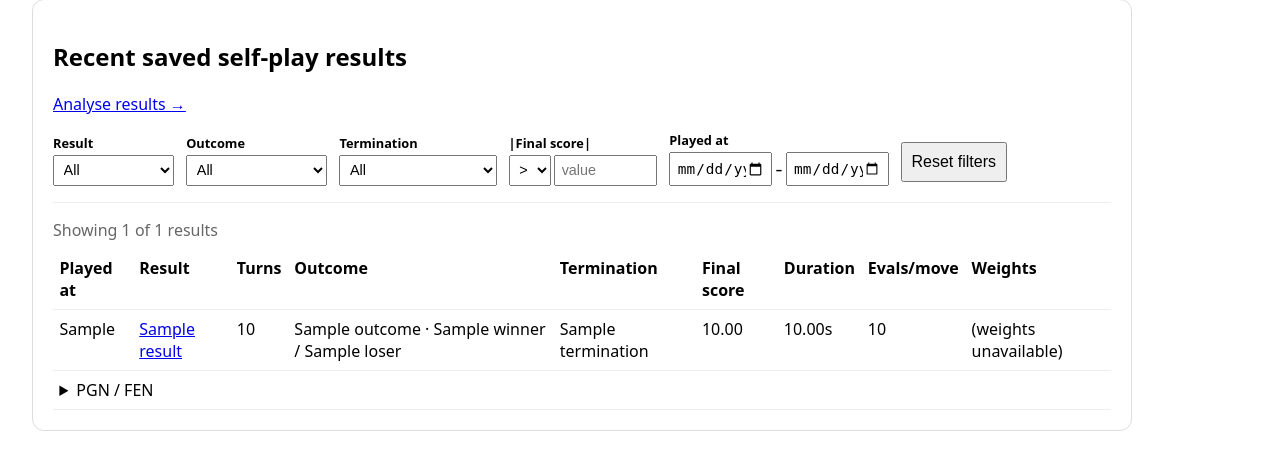
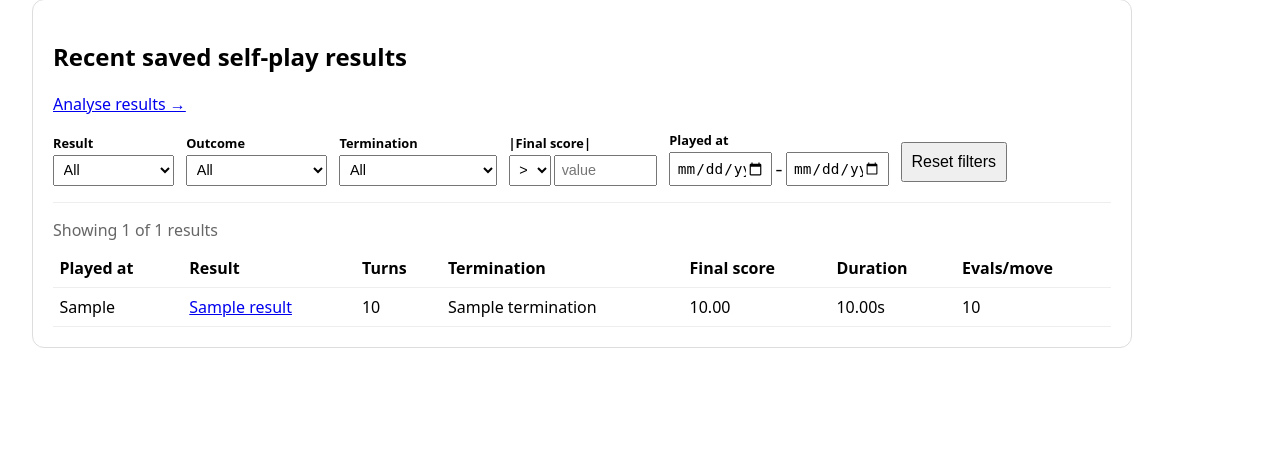
Before and after one commit to Marcus-Lion/chess-player-analyser, a FastAPI app: template app/templates/self_play.html in a window 1280 px wide. Shown: the part 1189-1652 px from the top of the page. After the commit the page ends 1537 px from the top, so only its background shows below. Run offline with FastAPI, Linux system fonts and the light colour scheme; the template is opened without the code that fills it: most values are stand-ins (such as "Sample title", 1, 10 or a date in 2020).

Commit message:
Remove unused columns (`Outcome` and `Weights`) from self-play table for streamlined UI.

```diff
--- a/app/templates/self_play.html
+++ b/app/templates/self_play.html
@@ -208,12 +208,10 @@
             <th>Played at</th>
             <th>Result</th>
             <th>Turns</th>
-            <th>Outcome</th>
             <th>Termination</th>
             <th>Final score</th>
             <th>Duration</th>
             <th>Evals/move</th>
-            <th>Weights</th>
           </tr>
         </thead>
         <tbody>
@@ -228,28 +226,10 @@
               <td>{{ row.played_at_display if row.played_at_display else row.played_at }}</td>
               <td><a href="/self-play/view/{{ row.run_id }}/{{ row.index }}">{{ row.result }}</a></td>
               <td>{{ row.plies }}</td>
-              <td>{{ row.outcome }}{% if row.winner %} · {{ row.winner }}{% endif %}{% if row.loser %} / {{ row.loser }}{% endif %}</td>
               <td>{{ row.termination }}</td>
               <td>{{ "%.2f"|format(row.final_score) }}</td>
               <td>{{ "%.2f"|format(row.duration_seconds) }}s</td>
               <td>{{ "%.0f"|format(row.evaluations_per_move) }}</td>
-              <td>
-                {% if row.white_weights and row.black_weights %}
-                  W: lm={{ "%.3f"|format(row.white_weights.legal_moves_weight) }}, mat={{ "%.3f"|format(row.white_weights.material_score_weight) }}, fwd={{ "%.3f"|format(row.white_weights.forward_score_weight) }}{% if row.white_weights.center_control_weight %}, cc={{ "%.3f"|format(row.white_weights.center_control_weight) }}{% endif %}<br/>
-                  B: lm={{ "%.3f"|format(row.black_weights.legal_moves_weight) }}, mat={{ "%.3f"|format(row.black_weights.material_score_weight) }}, fwd={{ "%.3f"|format(row.black_weights.forward_score_weight) }}{% if row.black_weights.center_control_weight %}, cc={{ "%.3f"|format(row.black_weights.center_control_weight) }}{% endif %}
-                {% else %}
-                  (weights unavailable)
-                {% endif %}
-              </td>
-            </tr>
-            <tr class="detail-row">
-              <td colspan="9">
-                <details>
-                  <summary>PGN / FEN</summary>
-                  <div class="muted">FEN: {{ row.final_fen }}</div>
-                  <pre>{{ row.pgn }}</pre>
-                </details>
-              </td>
             </tr>
           {% endfor %}
         </tbody>
```
